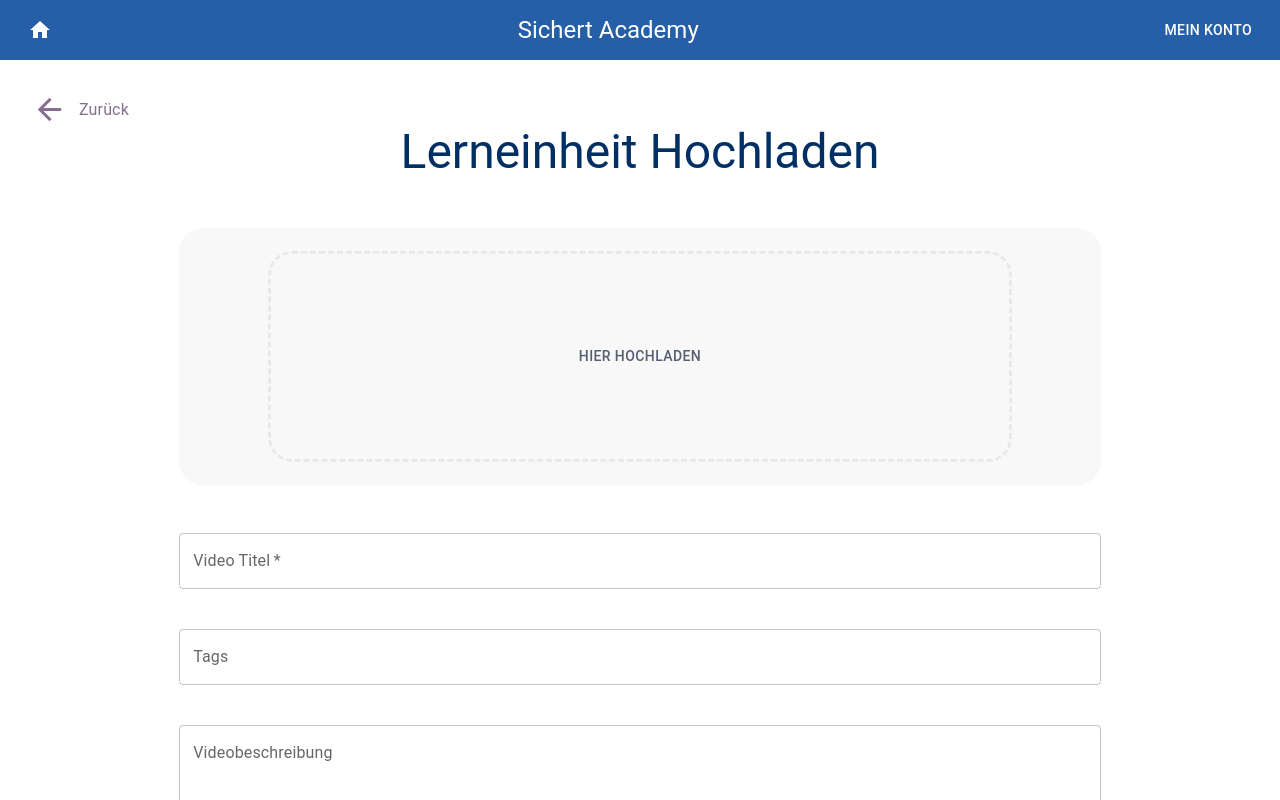
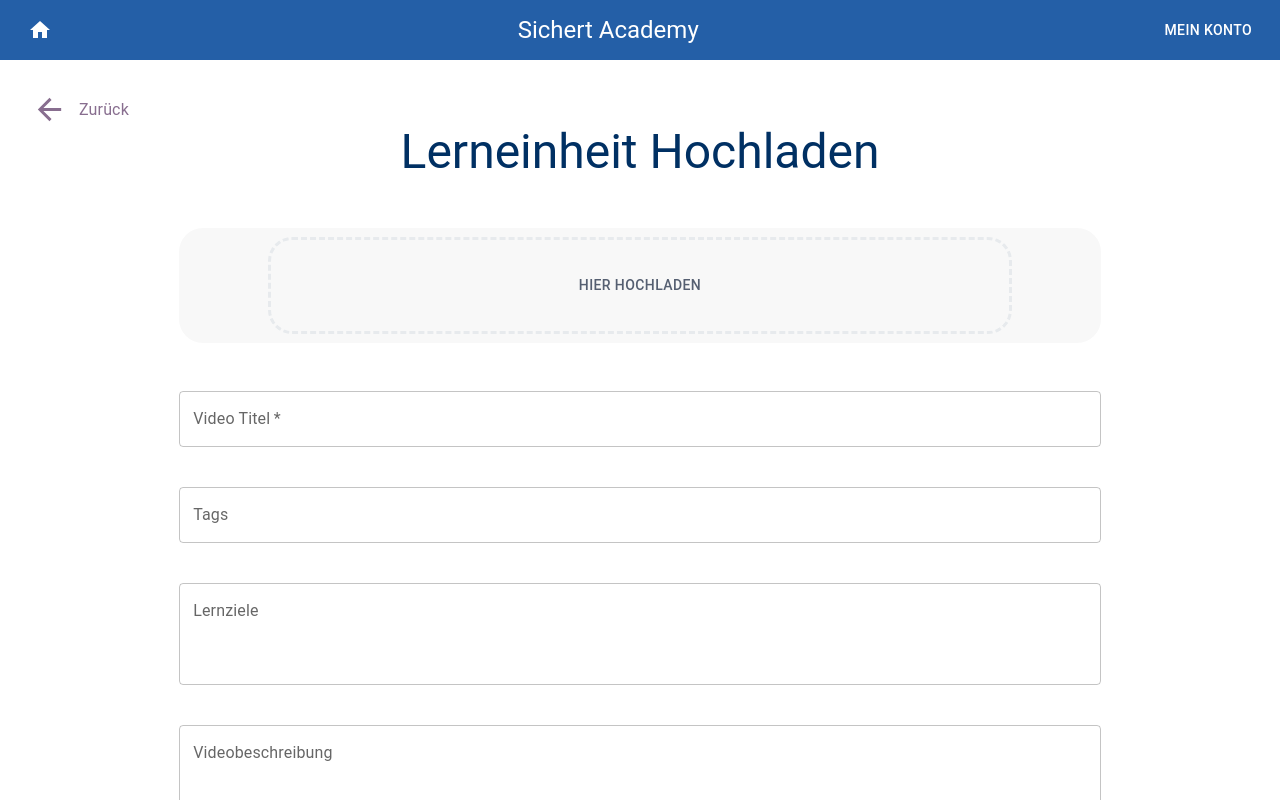
Before and after one commit to AnilSahintuerk/sichert-academy, a React (Create React App) app: page /kurs_hochladen in a window 1280 px wide. Shown: the top 800 px of the page. Built offline with nearby package versions, Linux system fonts and the light colour scheme.

Commit message:
minor fixes

```diff
--- a/src/pages/LectureRequestPage.js
+++ b/src/pages/LectureRequestPage.js
@@ -141,7 +141,7 @@ function LectureRequestPage(props) {
                   color="sichert"
                   onClick={handleClose}
                 >
-                  Lehrplan erstellen
+                  Anfrage stellen
                 </Button>
               </Box>
             </Stack>
--- a/src/pages/NewCurriculumPage.js
+++ b/src/pages/NewCurriculumPage.js
@@ -42,7 +42,7 @@ function NewCurriculumPage(props) {
             id="outlined-required"
             label="Lehrplan Name"
           ></TextField>
-          <TextField id="outlined-required" label="Klasse"></TextField>
+          <TextField id="outlined-required" label="Klasse zuweisen"></TextField>
           <TextField
             id="outlined-required"
             label="Nachricht"
--- a/src/pages/VideoUploadPage.js
+++ b/src/pages/VideoUploadPage.js
@@ -64,6 +64,12 @@ function VideoUploadPage() {
         <TextField id="outlined-required" label="Tags"></TextField>
         <TextField
           id="outlined-required"
+          label="Lernziele"
+          multiline
+          rows={3}
+        ></TextField>
+        <TextField
+          id="outlined-required"
           label="Videobeschreibung"
           multiline
           rows={6}
```
